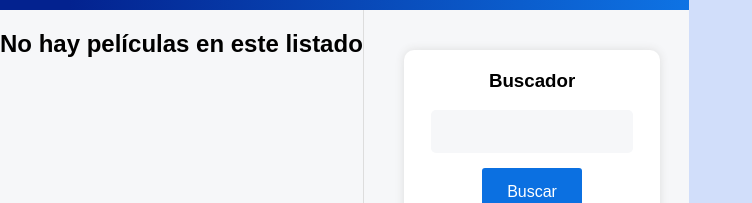
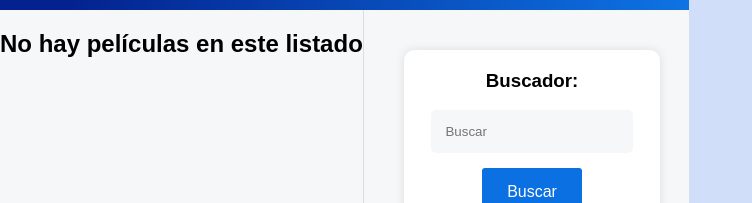
Before and after one commit to mpluisacarolina/06-proyecto1, a React (Create React App) app: page / in a window 1280 px wide. Shown: the part 160-363 px from the top of the page, without its empty margins (0-752 px from the left). Built offline with nearby package versions, Linux system fonts and the light colour scheme; the HTML template or start-up script is replaced by a standard one.

Commit message:
Buscador

```diff
--- a/src/App.js
+++ b/src/App.js
@@ -35,7 +35,7 @@ function App() {
 
             {/*Barra Lateral*/}
             <aside className="lateral">
-                <Buscador />
+                <Buscador listadoState = {listadoState} setListadoState = {setListadoState}/>
                 <Agregar setListadoState = {setListadoState}/>
 
             </aside>
--- a/src/components/Buscador.jsx
+++ b/src/components/Buscador.jsx
@@ -1,11 +1,38 @@
-import React from 'react'
+import React, { useState } from 'react'
 
-export const Buscador = () => {
+export const Buscador = ({listadoState, setListadoState}) => {
+
+    const [busqueda, setBusqueda] = useState('')
+
+    const buscarPeli = (e) => {
+        //Crear el estado y actualizarlo
+        setBusqueda(e.target.value);
+
+        //Filtrar array para conseguir coincidencias
+        let pelis_encontradas = listadoState.filter(peli => {
+            return peli.titulo.toLowerCase().includes(busqueda.toLocaleLowerCase());
+        });
+
+        if(busqueda.length <= 1 || pelis_encontradas.length <= 0){
+            pelis_encontradas = JSON.parse(localStorage.getItem("pelis"));
+        }
+
+        //Actualizar estado del listado principal con lo que se ha filtrado
+        setListadoState(pelis_encontradas);
+
+    }
+
 return (
     <div className="search">
-            <h3 className="title"> Buscador</h3>
+        <h3 className="title"> Buscador: {busqueda}</h3>
         <form>
-                <input type="text" />
+            <input type="text"
+                id="search_field"
+                name="busqueda"
+                onChange={buscarPeli}
+                placeholder="Buscar"
+                autoComplete="off"
+            />
             <button>Buscar</button>
         </form>
     </div>
```
Lines whose indentation alone changed are shown as unchanged.
